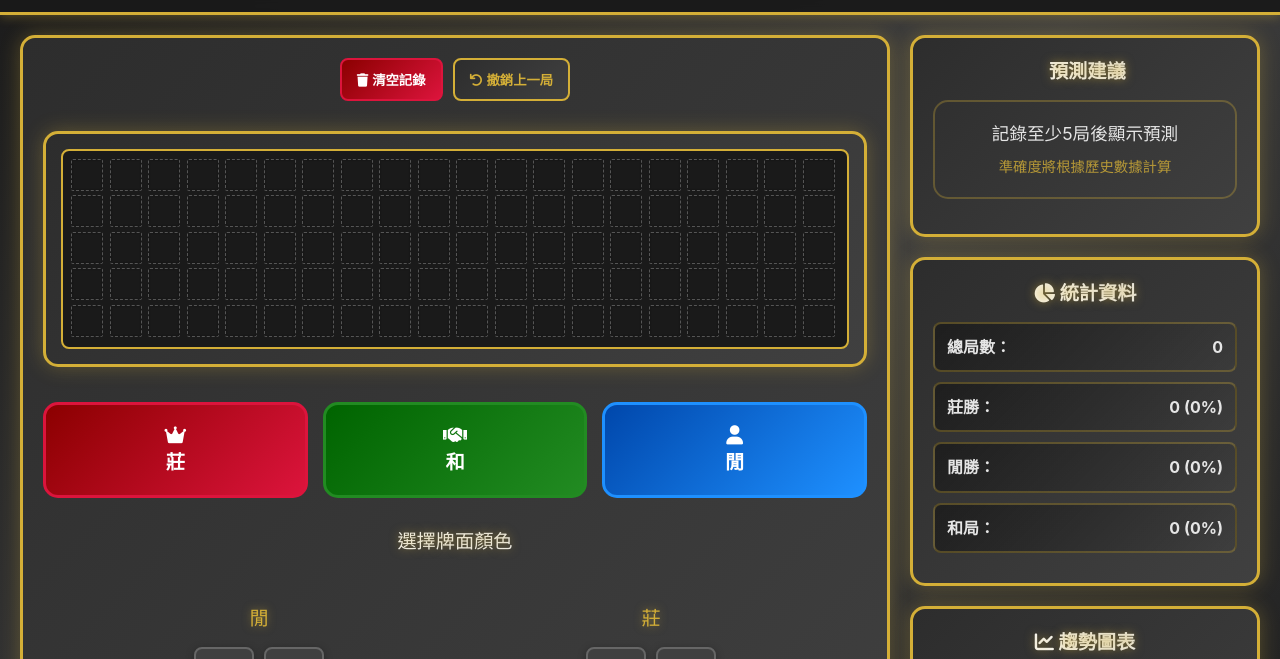
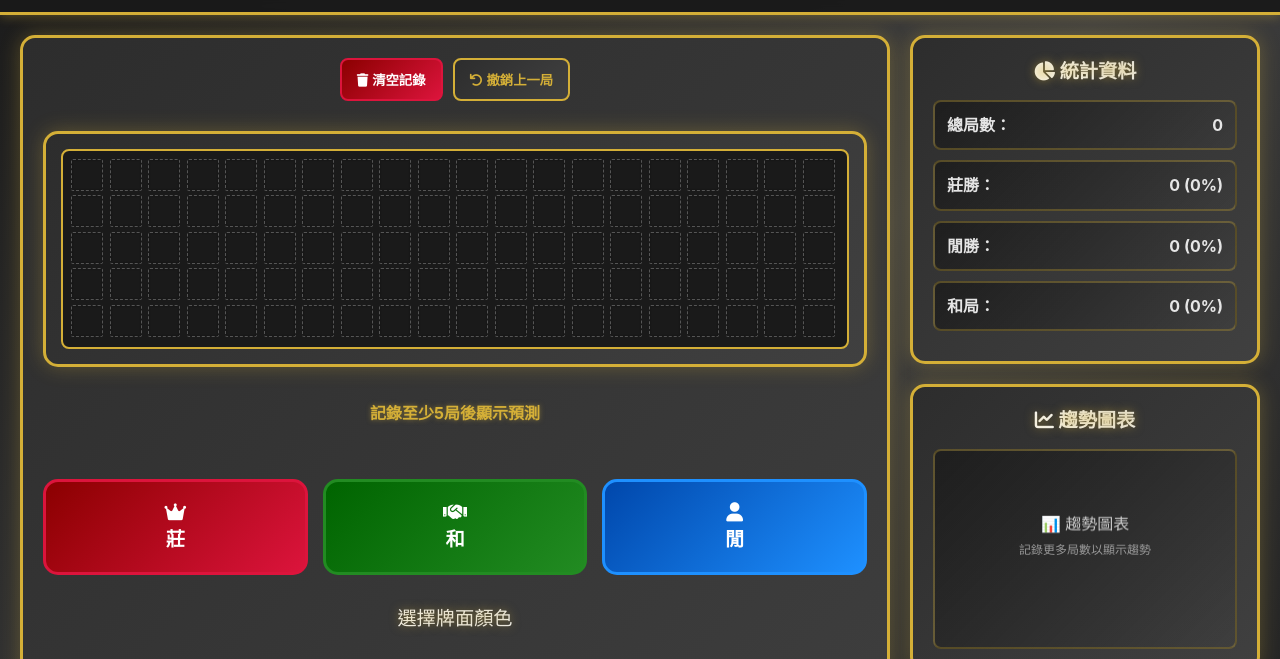
Before and after one commit to loveleo520663-ops/baccarat-prediction, a website: page views/game.html in a window 1280 px wide. Shown: the part 62-721 px from the top of the page. Drawn offline with Linux system fonts and the light colour scheme; sample sign-in values are in the browser's storage.

Commit message:
重新設計預測建議：移動到按鈕上方，簡化顯示內容

```diff
--- a/views/game.html
+++ b/views/game.html
@@ -399,6 +399,17 @@
         }
 
         /* 結果按鈕區域 */
+        /* 簡化的預測建議 */
+        .prediction-simple {
+            text-align: center;
+            padding: 10px;
+            margin: 10px 0;
+            font-size: 1rem;
+            font-weight: bold;
+            color: #d4af37;
+            text-shadow: 0 0 5px rgba(212, 175, 55, 0.5);
+        }
+
         .result-buttons {
             display: flex;
             gap: 15px;
@@ -454,7 +465,7 @@
             gap: 20px;
         }
 
-        .prediction-section, .statistics-section, .trend-section {
+        .statistics-section, .trend-section {
             background: linear-gradient(135deg, #2d2d2d 0%, #404040 100%);
             border: 3px solid #d4af37;
             border-radius: 15px;
@@ -995,6 +1006,11 @@
                     </div>
                 </div>
 
+                <!-- 預測建議 -->
+                <div class="prediction-simple" id="predictionSimple">
+                    記錄至少5局後顯示預測
+                </div>
+
                 <!-- 結果按鈕 -->
                 <div class="result-buttons">
                     <button class="result-btn banker" id="bankerBtn">
@@ -1046,17 +1062,6 @@
 
         <!-- 右側：分析和走勢 -->
         <div class="analysis-panel">
-            <!-- 預測建議 -->
-            <div class="prediction-section">
-                <div class="section-title">
-                    <i class="fas fa-crystal-ball"></i> 預測建議
-                </div>
-                <div class="prediction-result" id="predictionResult">
-                    <div class="prediction-text">記錄至少5局後顯示預測</div>
-                    <div class="confidence">準確度將根據歷史數據計算</div>
-                </div>
-            </div>
-
             <!-- 統計資料 -->
             <div class="statistics-section">
                 <div class="section-title">
@@ -1307,10 +1312,7 @@
                     this.saveGameHistory();
                     this.updateDisplay();
                     this.resetCurrentRound();
-                    document.getElementById('predictionResult').innerHTML = `
-                        <div class="prediction-text">記錄至少5局後顯示預測</div>
-                        <div class="confidence">準確度將根據歷史數據計算</div>
-                    `;
+                    document.getElementById('predictionSimple').textContent = '記錄至少5局後顯示預測';
                 }
             }
 
@@ -1522,10 +1524,7 @@
                 const recent = this.gameHistory.slice(-10);
                 const analysis = this.analyzeTrends(recent);
 
-                document.getElementById('predictionResult').innerHTML = `
-                    <div class="prediction-text">建議下注：<strong>${analysis.suggestion}</strong></div>
-                    <div class="confidence">信心度：${analysis.confidence}% | 基於${recent.length}局分析</div>
-                `;
+                document.getElementById('predictionSimple').textContent = `建議下注：${analysis.suggestion}`;
             }
 
             // 分析趨勢
```
